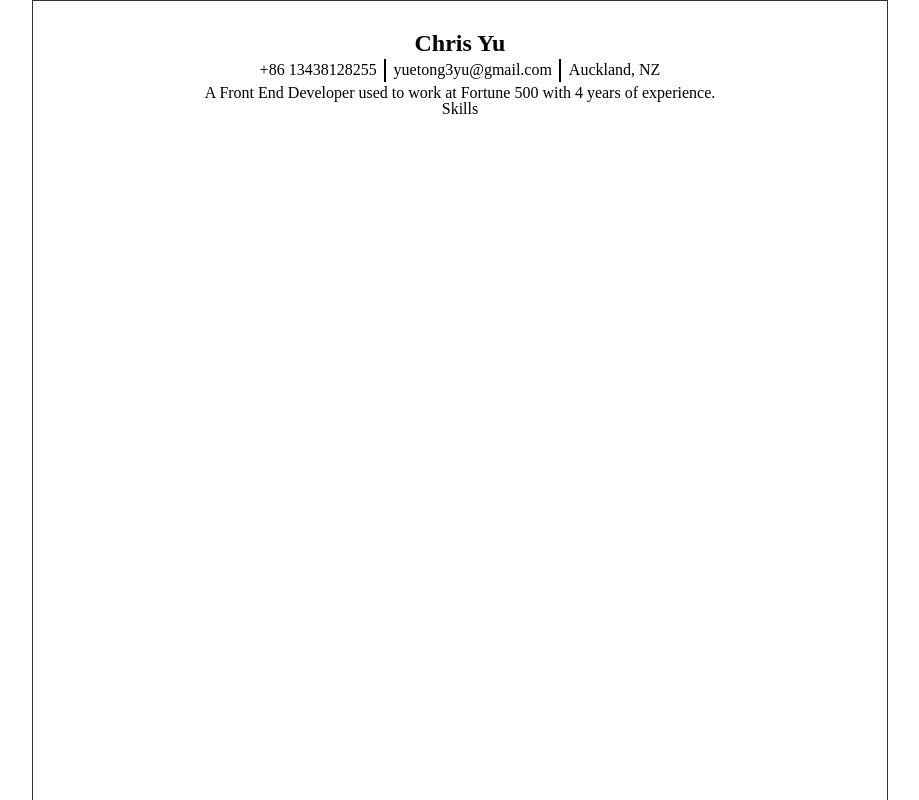
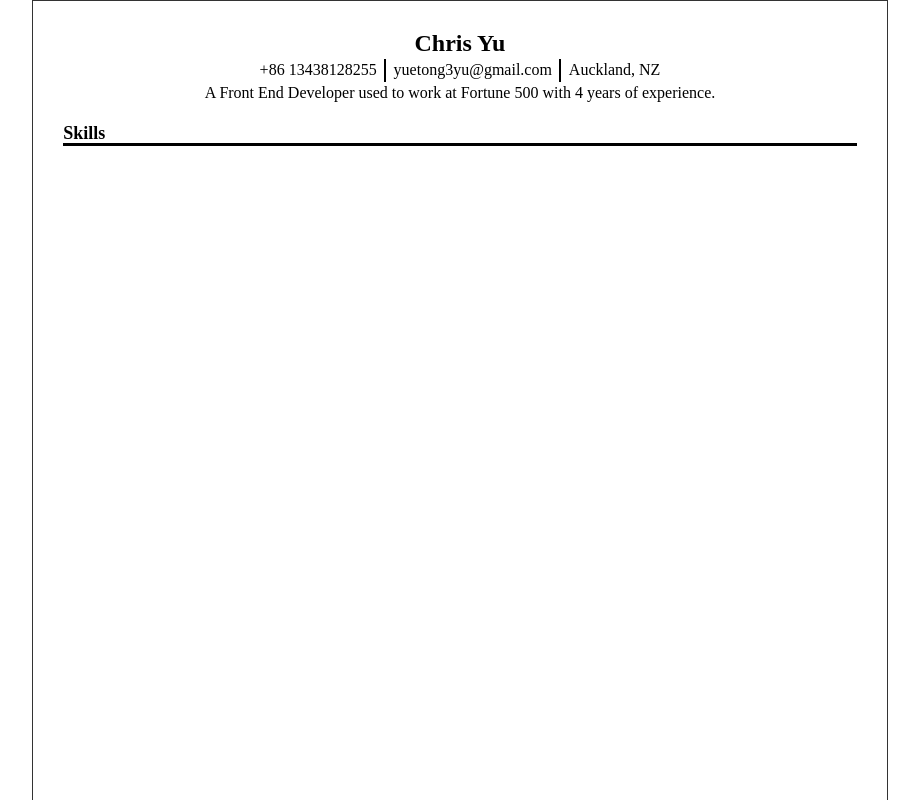
Before and after one commit to yuetong3yu/resume, a Vue app: page / in a window 1280 px wide. Shown: the top 800 px of the page, without its empty margins (180-1099 px from the left). Built offline with nearby package versions, Linux system fonts and the light colour scheme.

Commit message:
Extract section-container style

```diff
--- a/src/components/Skills.vue
+++ b/src/components/Skills.vue
@@ -1,5 +1,5 @@
 <template>
-  <div class="header">Skills</div>
+  <div class="section-container">Skills</div>
 </template>
 
 <style scoped></style>
--- a/src/style.css
+++ b/src/style.css
@@ -12,3 +12,20 @@
 
   font-family: 'Times New Roman', Times, serif;
 }
+
+.section-container {
+  position: relative;
+  width: 100%;
+  margin-top: 6mm;
+  font-weight: 600;
+  font-size: 18px;
+}
+.section-container::after {
+  content: '';
+  position: absolute;
+  bottom: -1mm;
+  left: 0mm;
+  width: 100%;
+  height: 0.8mm;
+  background-color: black;
+}
```
